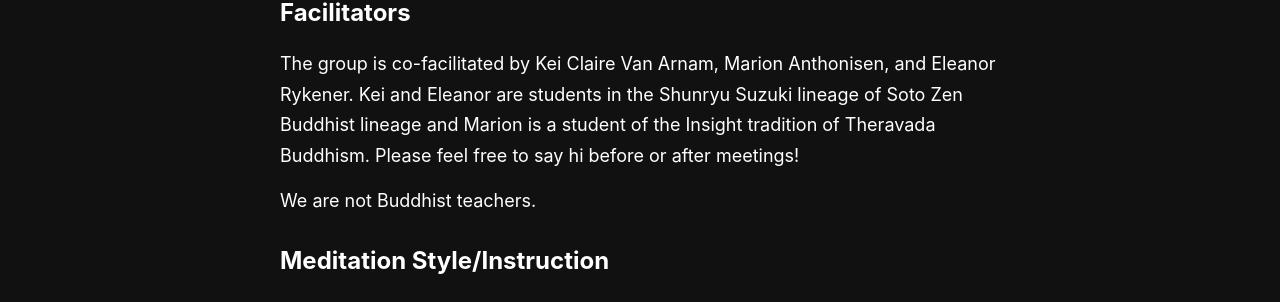
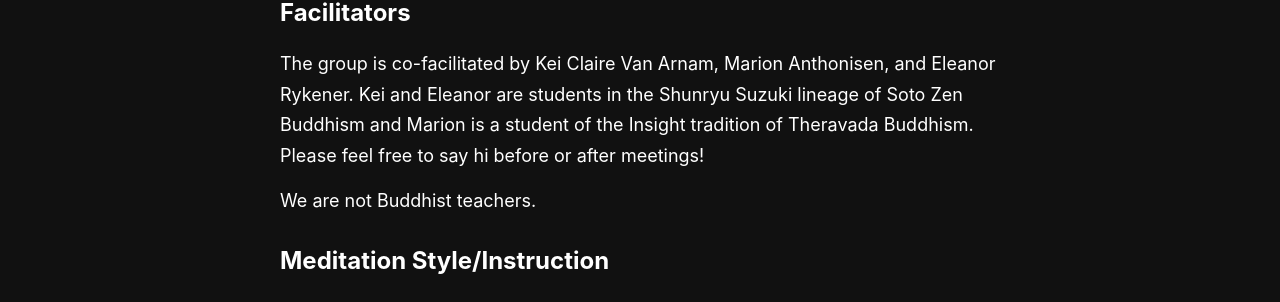
Before and after one commit to rykener/transsangha, a Jekyll site: the page built from _pages/index.md, in a window 1280 px wide. Shown: the part 1058-1360 px from the top of the page. Built offline with Jekyll 4.4.1, drawn with Linux system fonts in a browser that asks for light colours.

Commit message:
fix typo

```diff
--- a/_pages/index.md
+++ b/_pages/index.md
@@ -25,7 +25,7 @@ Great! We welcome all trans people. Here's what you should know:
 
 ## Facilitators
 
-The group is co-facilitated by Kei Claire Van Arnam, Marion Anthonisen, and Eleanor Rykener. Kei and Eleanor are students in the Shunryu Suzuki lineage of Soto Zen Buddhist lineage and Marion is a student of the Insight tradition of Theravada Buddhism. Please feel free to say hi before or after meetings!
+The group is co-facilitated by Kei Claire Van Arnam, Marion Anthonisen, and Eleanor Rykener. Kei and Eleanor are students in the Shunryu Suzuki lineage of Soto Zen Buddhism and Marion is a student of the Insight tradition of Theravada Buddhism. Please feel free to say hi before or after meetings!
 
 We are not Buddhist teachers.
 
```
